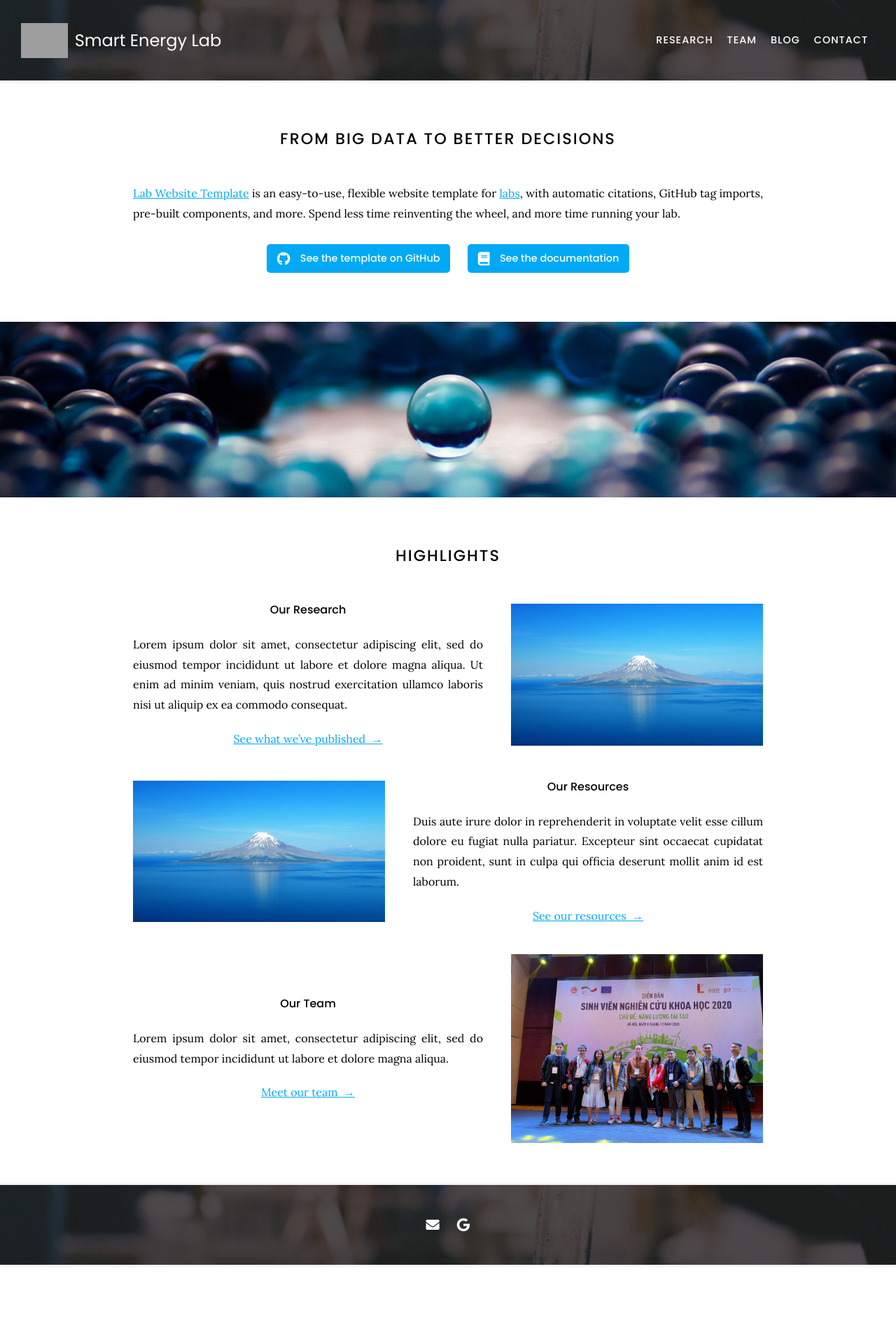
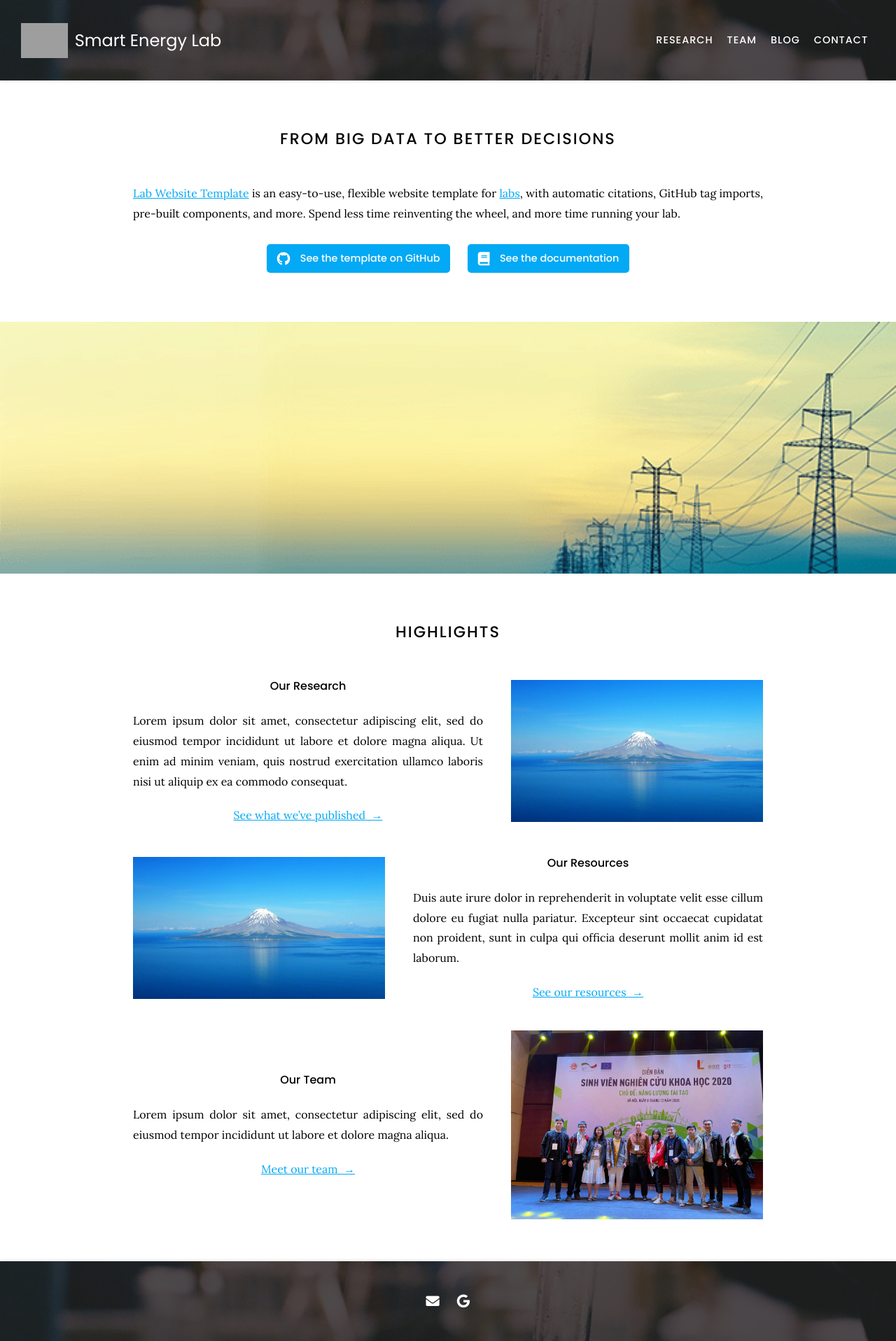
Before and after one commit to monkiravn/selab, a Jekyll site: the page built from index.md, in a window 1280 px wide. Shown: the whole page at 70% size. Built offline with Jekyll 4.4.1, drawn with Linux system fonts in a browser that asks for light colours; nearby versions of some CDN libraries; before the commit the page ends 1808 px from its top, so only the background shows below that; grey boxes are pictures that could not be loaded.

Commit message:
update banner

```diff
--- a/index.md
+++ b/index.md
@@ -27,7 +27,7 @@
 
 {% include section.html full=true %}
 
-{% include banner.html image="images/banner.jpg" %}
+{% include banner.html image="images/banner.png" %}
 
 {% include section.html %}
 
```
Also changed, not shown: images/banner.png (added).
